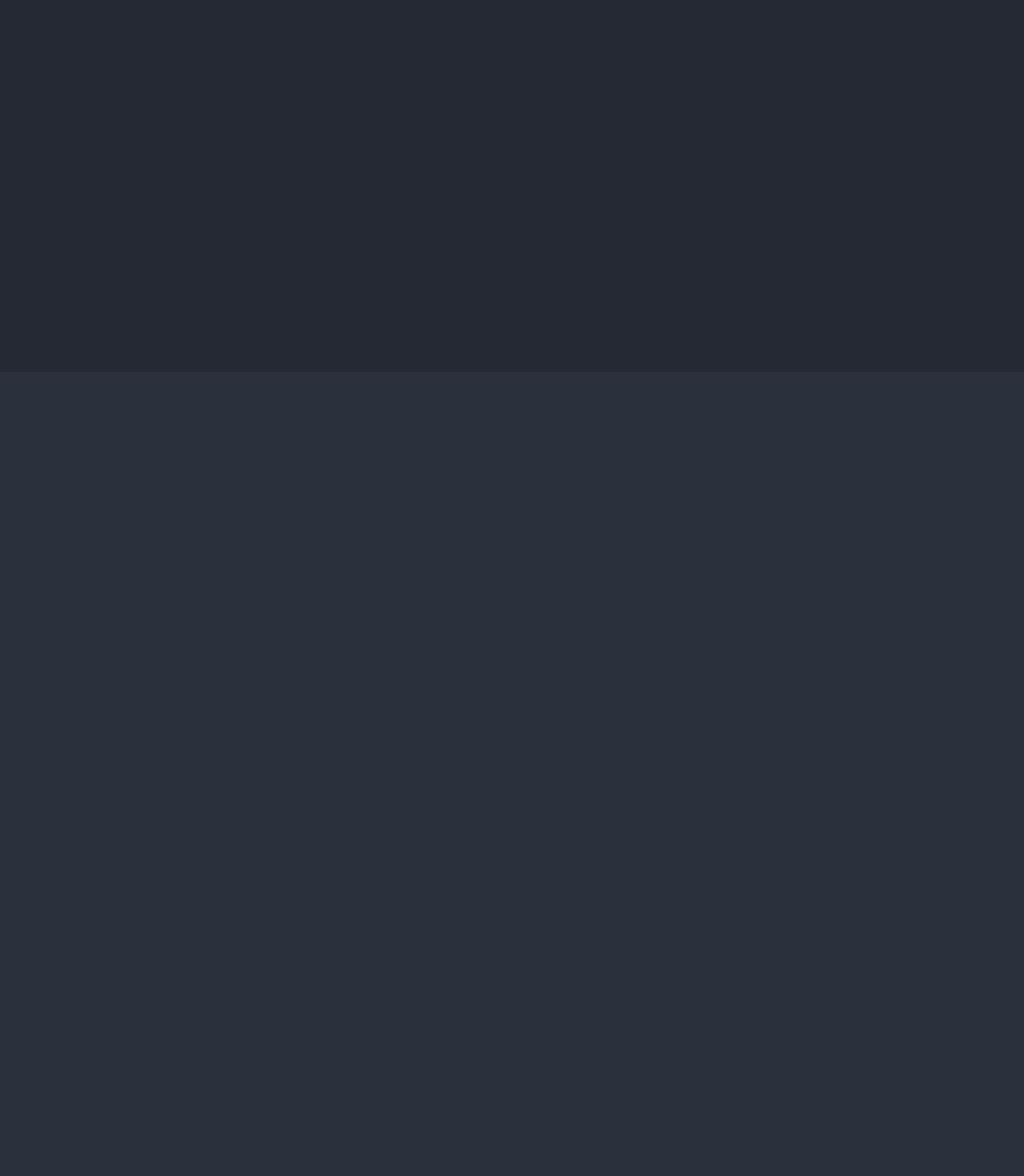
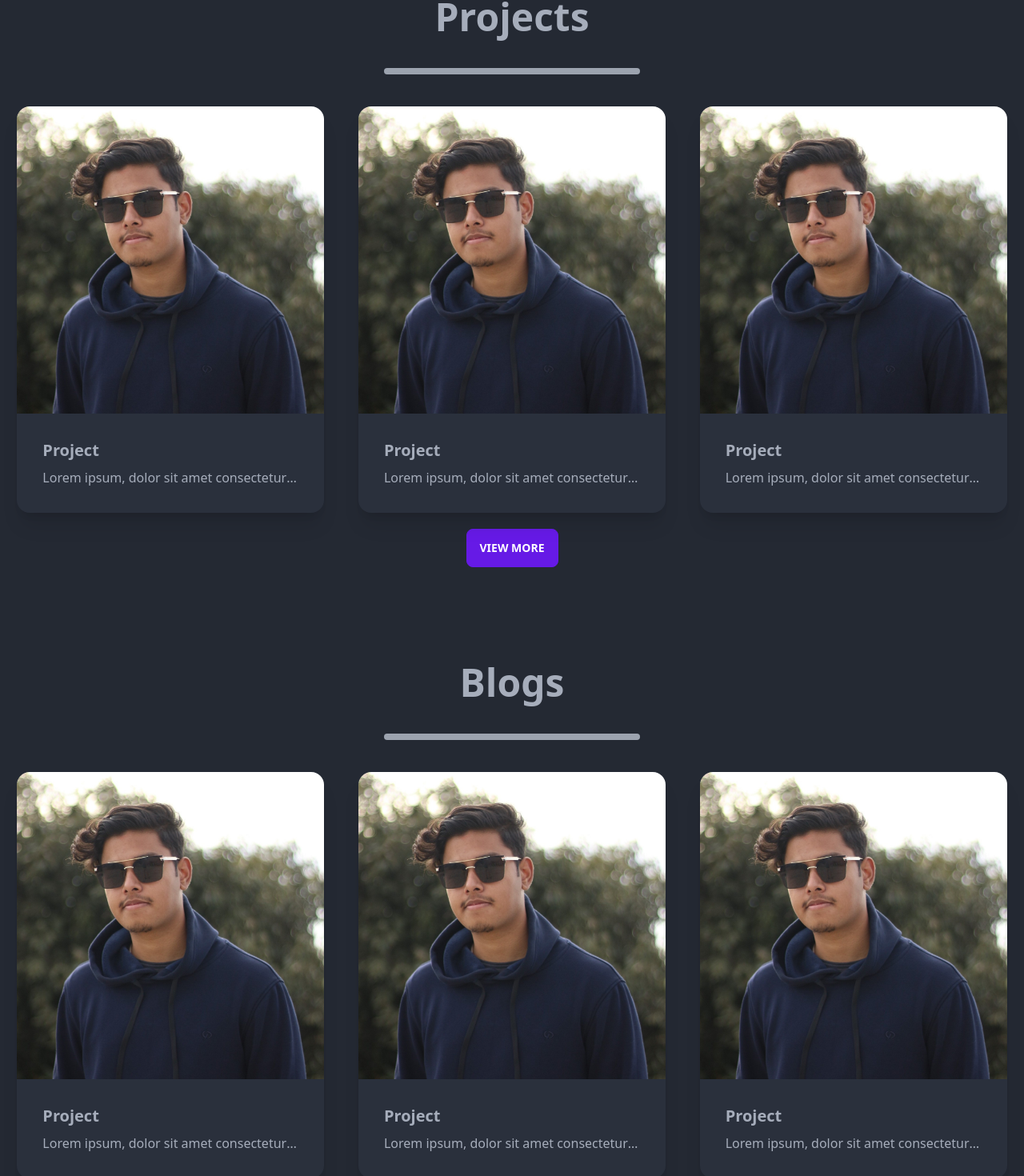
Before and after one commit to Abhinavxox/Portfolio-V2, a React (Vite) app: page / in a window 1280 px wide. Shown: the part 959-2429 px from the top of the page at 80% size. Before the commit the page ends 1424 px from the top, so only its background shows below. Built offline with nearby package versions, Linux system fonts and the light colour scheme; the HTML template or start-up script is replaced by a standard one.

Commit message:
<Added>:[basic setup]

```diff
--- a/package.json
+++ b/package.json
@@ -14,6 +14,7 @@
     "daisyui": "^2.51.6",
     "react": "^18.2.0",
     "react-dom": "^18.2.0",
+    "react-intersection-observer": "^9.4.3",
     "react-router-dom": "^6.11.1"
   },
   "devDependencies": {
--- a/src/App.jsx
+++ b/src/App.jsx
@@ -1,5 +1,7 @@
+import BlogsHero from "./components/BlogsHero";
 import Hero from "./components/Hero";
 import Navbar from "./components/Navbar";
+import ProjectsHero from "./components/ProjectsHero";
 
 const App = () => {
   return (
@@ -7,7 +9,8 @@ const App = () => {
       <div className="m-0 bg-base-200 min-h-screen">
         <Navbar />
         <Hero />
-        <div className="h-[90vh]"></div>
+        <ProjectsHero />
+        <BlogsHero />
       </div>
     </>
   );
--- /dev/null
+++ b/src/components/BlogsHero.jsx
@@ -0,0 +1,67 @@
+import React from "react";
+
+const BlogsHero = () => {
+  return (
+    <div className="mx-auto py-10">
+      <h1 className="text-5xl font-bold text-center pt-5">Blogs</h1>
+      <div className="flex justify-center py-10">
+        <div className="h-2 w-1/4 bg-gray-400 rounded-[10rem]"></div>
+      </div>
+      <div className="grid grid-cols-1 lg:grid-cols-2 xl:grid-cols-3">
+        <div className="flex justify-center px-5">
+          <div className="card w-96 bg-base-100 shadow-xl">
+            <figure>
+              <img src="/images/abhinav.jpg" alt="Shoes" />
+            </figure>
+            <div className="card-body">
+              <h2 className="card-title">Project</h2>
+              <p className="truncate ...">
+                Lorem ipsum, dolor sit amet consectetur adipisicing elit.
+                Magnam, beatae at illum iste quis vero ullam quo, animi
+                reiciendis quam id commodi dolores, consectetur aut optio
+                eveniet? Iste, ipsa nobis.
+              </p>
+            </div>
+          </div>
+        </div>
+        <div className="flex justify-center px-5">
+          <div className="card w-96 bg-base-100 shadow-xl">
+            <figure>
+              <img src="/images/abhinav.jpg" alt="Shoes" />
+            </figure>
+            <div className="card-body">
+              <h2 className="card-title">Project</h2>
+              <p className="truncate ...">
+                Lorem ipsum, dolor sit amet consectetur adipisicing elit.
+                Magnam, beatae at illum iste quis vero ullam quo, animi
+                reiciendis quam id commodi dolores, consectetur aut optio
+                eveniet? Iste, ipsa nobis.
+              </p>
+            </div>
+          </div>
+        </div>
+        <div className="flex justify-center px-5">
+          <div className="card w-96 bg-base-100 shadow-xl">
+            <figure>
+              <img src="/images/abhinav.jpg" alt="Shoes" />
+            </figure>
+            <div className="card-body">
+              <h2 className="card-title">Project</h2>
+              <p className="truncate ...">
+                Lorem ipsum, dolor sit amet consectetur adipisicing elit.
+                Magnam, beatae at illum iste quis vero ullam quo, animi
+                reiciendis quam id commodi dolores, consectetur aut optio
+                eveniet? Iste, ipsa nobis.
+              </p>
+            </div>
+          </div>
+        </div>
+      </div>
+      <div className="flex justify-center py-5">
+        <button className="btn btn-primary">View More</button>
+      </div>
+    </div>
+  );
+};
+
+export default BlogsHero;
--- a/src/components/Hero.jsx
+++ b/src/components/Hero.jsx
@@ -19,7 +19,7 @@ const Hero = () => {
       <div className="w-[90%] rounded-[2rem] bg-base-100 m-4">
         <div className="hero bg-base-200">
           <div className="hero-content flex-col lg:flex-row">
-            <div className="lg:max-w-xl rounded-lg shadow-2xl overflow-hidden">
+            <div className="lg:max-w-3xl rounded-lg shadow-2xl overflow-hidden">
               <animated.img
                 src="/images/abhinav.jpg"
                 className="w-full h-auto"
--- /dev/null
+++ b/src/components/ProjectsHero.jsx
@@ -0,0 +1,67 @@
+import React from "react";
+
+const ProjectsHero = () => {
+  return (
+    <div className="mx-auto py-10">
+      <h1 className="text-5xl font-bold text-center pt-5">Projects</h1>
+      <div className="flex justify-center py-10">
+        <div className="h-2 w-1/4 bg-gray-400 rounded-[10rem]"></div>
+      </div>
+      <div className="grid grid-cols-1 lg:grid-cols-2 xl:grid-cols-3">
+        <div className="flex justify-center px-5">
+          <div className="card w-96 bg-base-100 shadow-xl">
+            <figure>
+              <img src="/images/abhinav.jpg" alt="Shoes" />
+            </figure>
+            <div className="card-body">
+              <h2 className="card-title">Project</h2>
+              <p className="truncate ...">
+                Lorem ipsum, dolor sit amet consectetur adipisicing elit.
+                Magnam, beatae at illum iste quis vero ullam quo, animi
+                reiciendis quam id commodi dolores, consectetur aut optio
+                eveniet? Iste, ipsa nobis.
+              </p>
+            </div>
+          </div>
+        </div>
+        <div className="flex justify-center px-5">
+          <div className="card w-96 bg-base-100 shadow-xl">
+            <figure>
+              <img src="/images/abhinav.jpg" alt="Shoes" />
+            </figure>
+            <div className="card-body">
+              <h2 className="card-title">Project</h2>
+              <p className="truncate ...">
+                Lorem ipsum, dolor sit amet consectetur adipisicing elit.
+                Magnam, beatae at illum iste quis vero ullam quo, animi
+                reiciendis quam id commodi dolores, consectetur aut optio
+                eveniet? Iste, ipsa nobis.
+              </p>
+            </div>
+          </div>
+        </div>
+        <div className="flex justify-center px-5">
+          <div className="card w-96 bg-base-100 shadow-xl">
+            <figure>
+              <img src="/images/abhinav.jpg" alt="Shoes" />
+            </figure>
+            <div className="card-body">
+              <h2 className="card-title">Project</h2>
+              <p className="truncate ...">
+                Lorem ipsum, dolor sit amet consectetur adipisicing elit.
+                Magnam, beatae at illum iste quis vero ullam quo, animi
+                reiciendis quam id commodi dolores, consectetur aut optio
+                eveniet? Iste, ipsa nobis.
+              </p>
+            </div>
+          </div>
+        </div>
+      </div>
+      <div className="flex justify-center py-5">
+        <button className="btn btn-primary">View More</button>
+      </div>
+    </div>
+  );
+};
+
+export default ProjectsHero;
```
Also changed, not shown: 1 other file (tests, documents, lock files or other folders).
